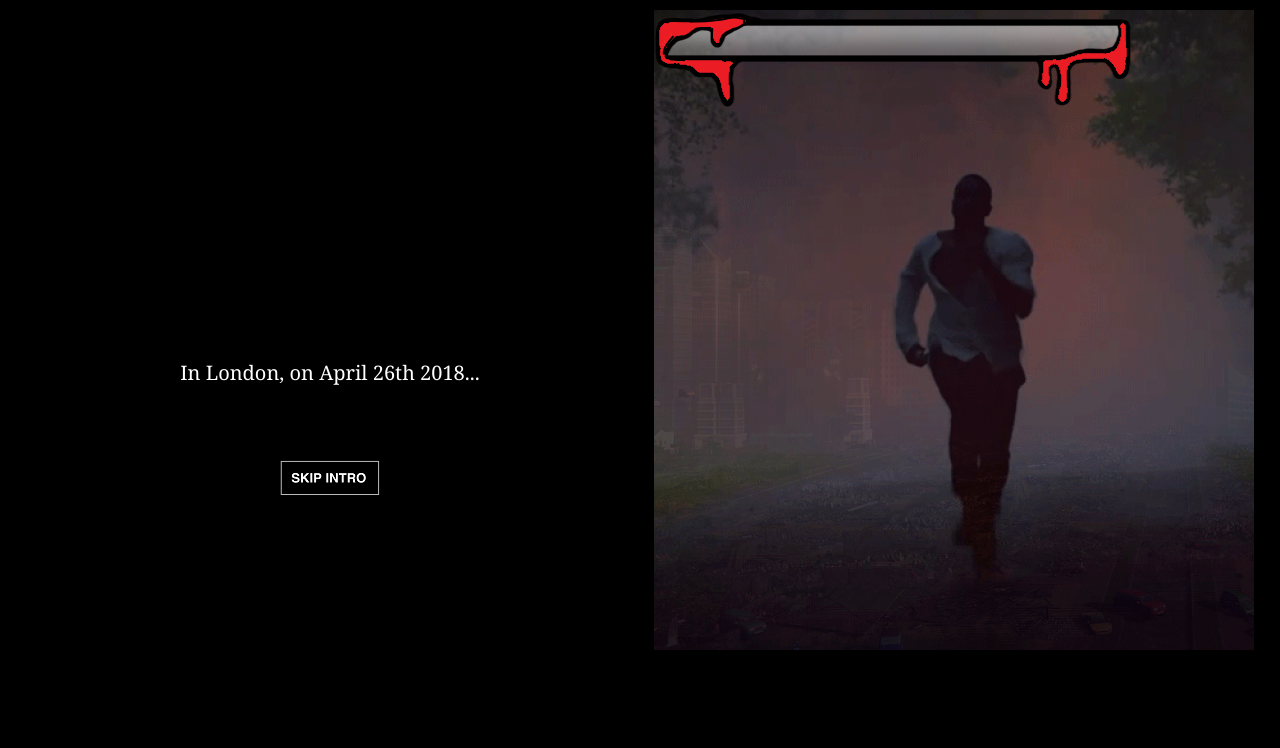
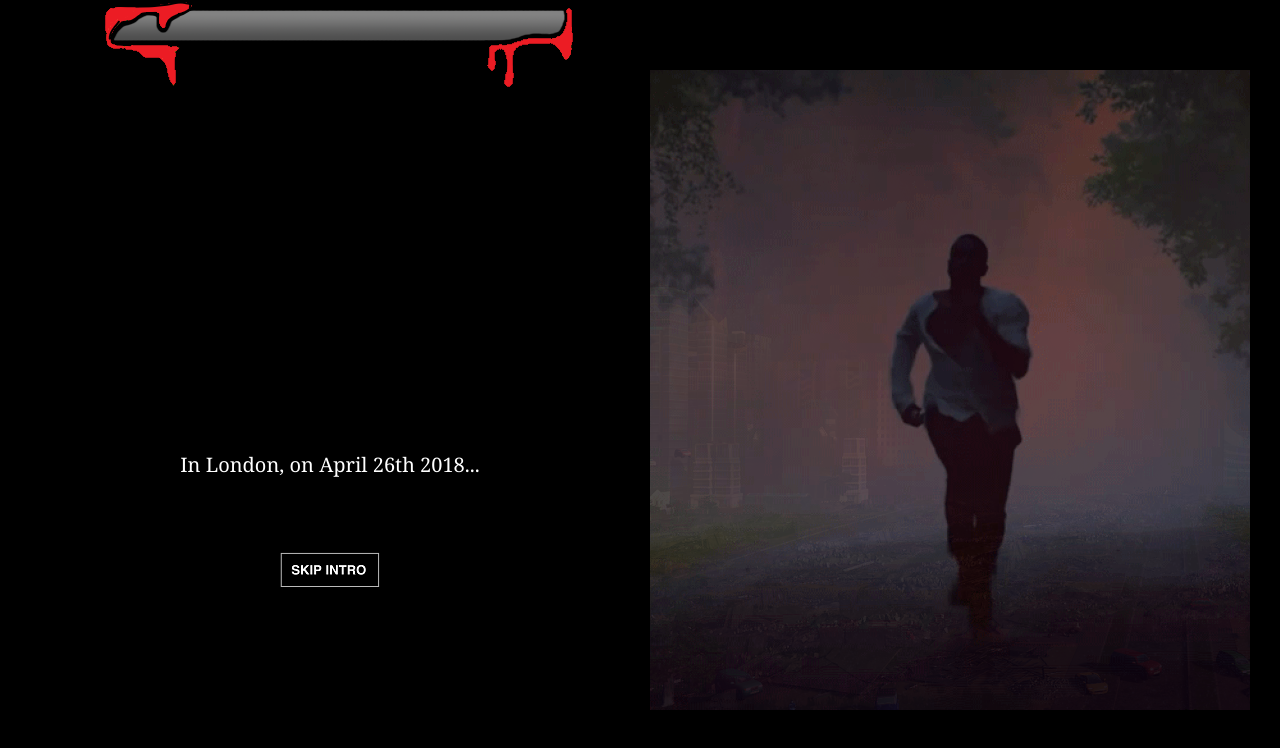
Before and after one commit to GBC-StandardDeviation/GBC-StandardDeviation.github.io, a plain HTML site: page index.html in a window 1280 px wide. Shown: the top 748 px of the page. Drawn offline with Linux system fonts and the light colour scheme.

Commit message:
Add files via upload

```diff
--- a/css/main-v1.css
+++ b/css/main-v1.css
@@ -7,17 +7,31 @@ body{
 	min-width: 1300px;
 }
 #gamearea{
-    float: left;
+	position: absolute;
+	top: 100px;
+	float: left;
     border: 2px black solid;
     background: black;
     transition: all, 1s;
 }
 #inventory{
+	position: relative;
     border: 2px black solid;
 }
+#messageBar{
+	position: absolute;
+	left: -550px;
+	top: -75px;
+
+}
 #stage{
+	position: absolute;
+	top: 60px;
+	left: 640px;
+
     float: left;
     position: relative;
+
     border: 2px black solid;
     width: 600px;
     height: 640px;
@@ -26,12 +40,12 @@ body{
 }
 .scene{
     position: absolute;
-    width: 590px;
-    height: 200px;
+    /*width: 590px
+    height: 200px;*/
     font-family: Georgia, getout, sans-serif;
 }
 #sceneContent{
-    top: 80px;
+    top: 100px;
     left: 5px;
     width: 590px;
     height: 320px;
@@ -39,25 +53,28 @@ body{
     text-align: center;
 }
 #sceneDial{
-    top: 300px;
-    left: 5px;
+    top: -20px;
+    left: -470px;
+	width: 300px;
+    font-size: 20px;
+    font-weight: bold;
+    color: white;
+    text-align: center;
+	font-family: getout, sans-serif;
+}
+#sceneInteract{
+    top: 275px;
+    left: -550px;
     font-size: 20px;
     font-weight: bold;
     color: black;
     text-align: center;
-}
-#sceneInteract{
-    top: 420px;
-    left: 5px;
-    font-size: 20px;
-    font-weight: bold;
-    color: black;
-    text-align: center;
+
 }
 #levelInput{
     position: absolute;
-    top: 0px;
-    left: 100px;
+    top: 650px;
+    left: -550px;
     width: 300px;
     height: 20px;
     display: none;
@@ -65,16 +82,17 @@ body{
 }
 #levelButton{
     position: absolute;
-    top: 0px;
-    left: 410px;
+    top: 650px;
+    left: -240px;
     height: 25px;
     display: none;
     font-family: getout, sans-serif;
 }
 #timerDisplay{
-    position: absolute;
-    top: 50px;
-    left: 110px;
+    position: relative;
+    top: -55px;
+    left: -600px;
+	width: 640px;
     height: 20px;
     display: none;
     font-size: 20px;
```
Also changed, not shown: css/main-alpha.css (line endings or trailing spaces), css/main-colli-dial.css (line endings or trailing spaces), css/main-timer.css (line endings or trailing spaces), css/main.css (line endings or trailing spaces).
